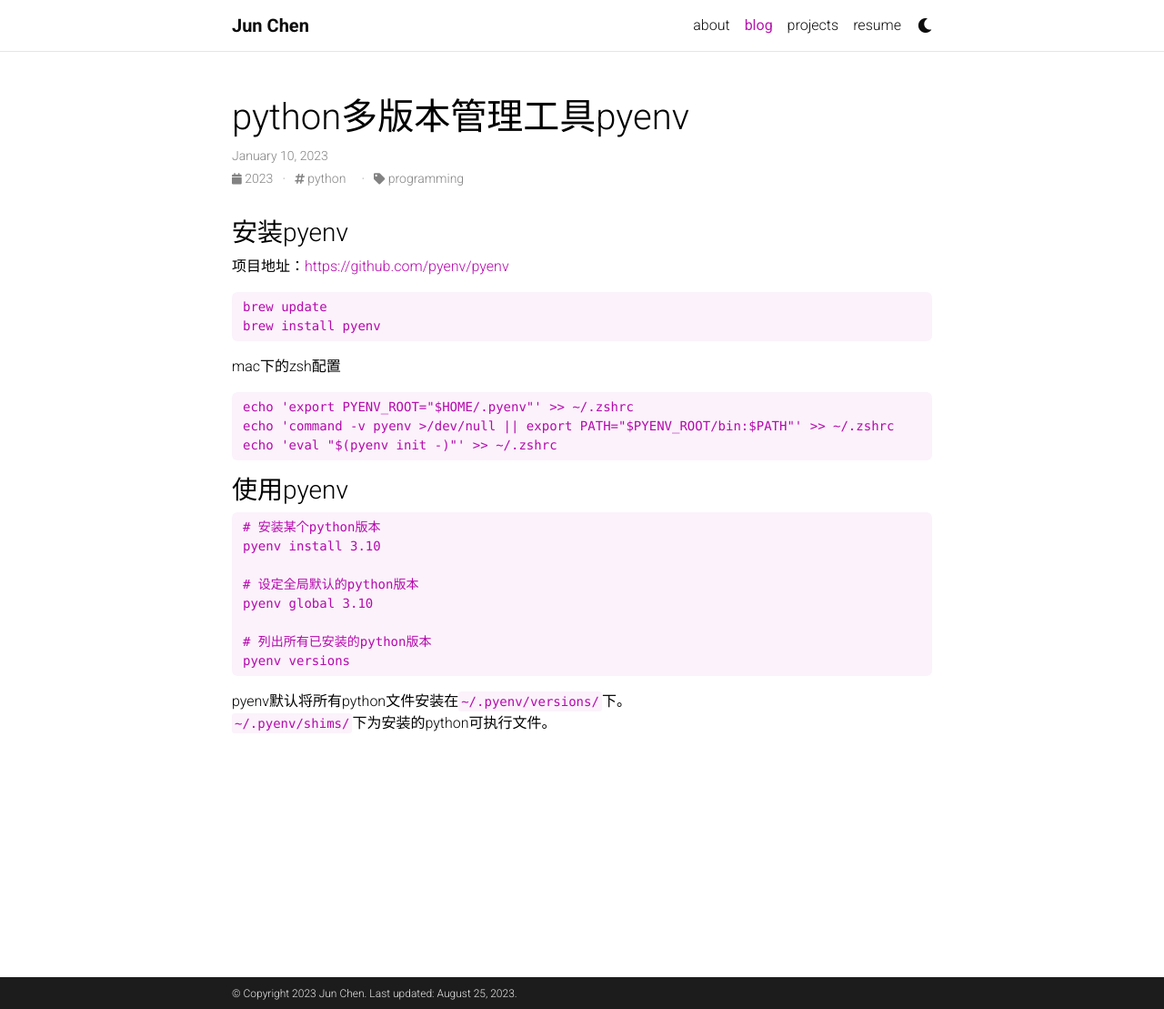
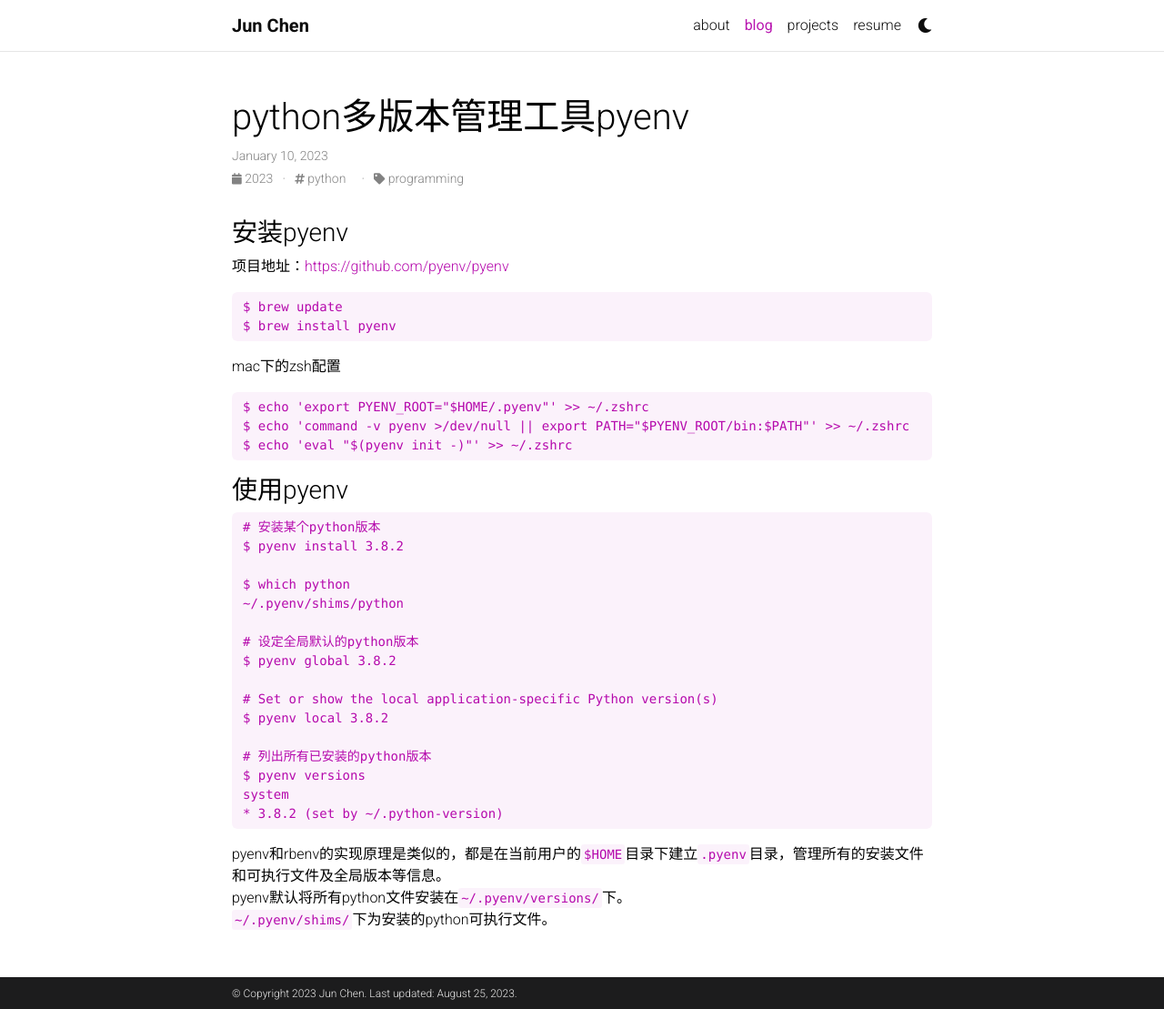
Before and after one commit to chenjun305/chenjun305.github.io, a Jekyll site: the page built from _posts/2023-01-10-pyenv.md, in a window 1280 px wide and 1109 px high. Shown: the whole window at 91% size. Built offline with Jekyll 4.4.1, drawn with Linux system fonts in a browser that asks for light colours; comment, search, counter and statistics services are not loaded; a style sheet for code colours, icons or effects is not loaded.

Commit message:
update post - pyenv

````diff
--- a/_posts/2023-01-10-pyenv.md
+++ b/_posts/2023-01-10-pyenv.md
@@ -9,28 +9,39 @@ categories: programming
 
 ### 安装pyenv
 项目地址：[https://github.com/pyenv/pyenv](https://github.com/pyenv/pyenv)
+
 ```
-brew update
-brew install pyenv
+$ brew update
+$ brew install pyenv
 ```
 mac下的zsh配置
 ```
-echo 'export PYENV_ROOT="$HOME/.pyenv"' >> ~/.zshrc
-echo 'command -v pyenv >/dev/null || export PATH="$PYENV_ROOT/bin:$PATH"' >> ~/.zshrc
-echo 'eval "$(pyenv init -)"' >> ~/.zshrc
+$ echo 'export PYENV_ROOT="$HOME/.pyenv"' >> ~/.zshrc
+$ echo 'command -v pyenv >/dev/null || export PATH="$PYENV_ROOT/bin:$PATH"' >> ~/.zshrc
+$ echo 'eval "$(pyenv init -)"' >> ~/.zshrc
 ```
 
 ### 使用pyenv
 
 ```
 # 安装某个python版本
-pyenv install 3.10
+$ pyenv install 3.8.2
+
+$ which python
+~/.pyenv/shims/python
 
 # 设定全局默认的python版本
-pyenv global 3.10
+$ pyenv global 3.8.2
+
+# Set or show the local application-specific Python version(s)
+$ pyenv local 3.8.2
 
 # 列出所有已安装的python版本
-pyenv versions
+$ pyenv versions
+system
+* 3.8.2 (set by ~/.python-version)
 ```
+
+pyenv和rbenv的实现原理是类似的，都是在当前用户的`$HOME`目录下建立`.pyenv`目录，管理所有的安装文件和可执行文件及全局版本等信息。
 pyenv默认将所有python文件安装在`~/.pyenv/versions/`下。
 `~/.pyenv/shims/`下为安装的python可执行文件。
````
